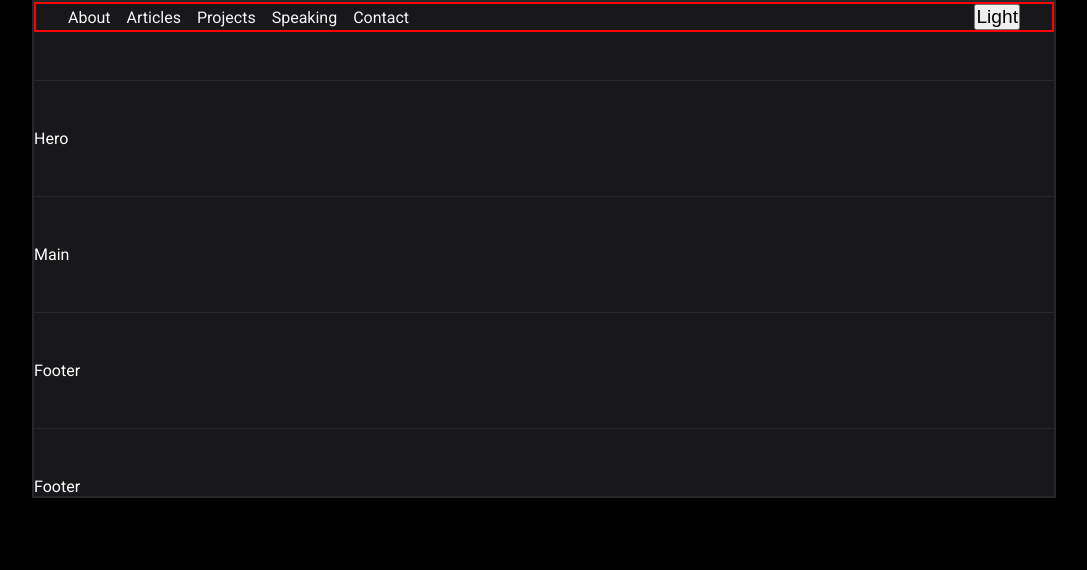
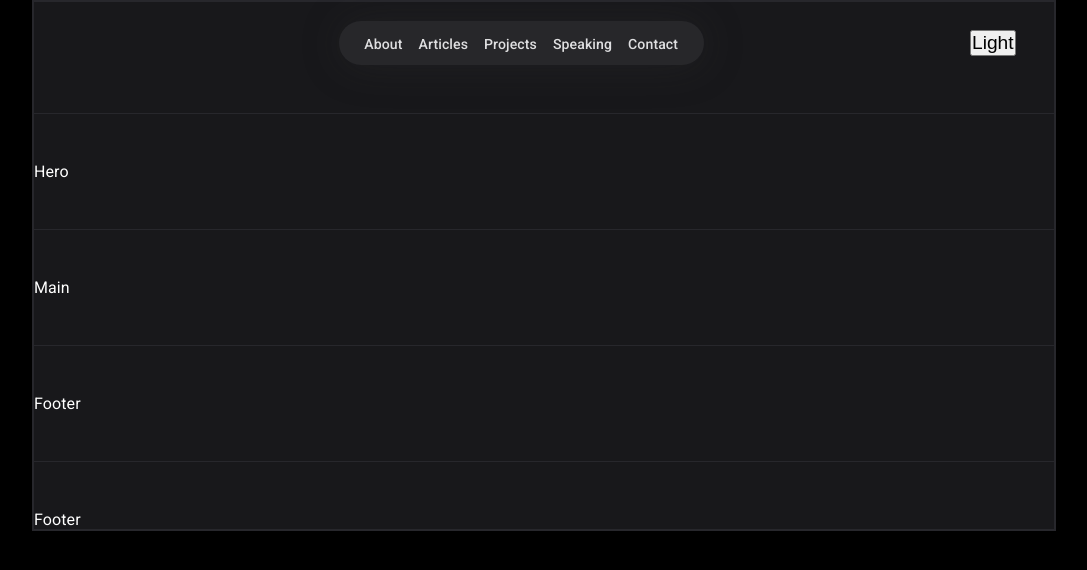
Before and after one commit to islam-solaiman/Portfolio-Website, a React (Create React App) app: page / in a window 1280 px wide. Shown: the top 570 px of the page, without its empty margins (96-1183 px from the left). Built offline with nearby package versions, Linux system fonts and the light colour scheme.

Commit message:
Header styling

```diff
--- a/src/componnets/1-header/Header.js
+++ b/src/componnets/1-header/Header.js
@@ -5,7 +5,9 @@ import   './header.css'
 export default function Header() {
   return (
     <div>
-      <header className='border flex'>
+      <header className=' flex'>
+        <button className='menu'>Show model</button>
+        <div/>
         <nav>
           <ul className='flex'>
             <li><a href="">About</a></li>
--- a/src/componnets/1-header/header.css
+++ b/src/componnets/1-header/header.css
@@ -6,7 +6,17 @@ header ul.flex {
 
 header ul li a {
     color: var(--title);
+    opacity: 0.9;
+    font-size: 0.88rem;
+    font-weight: 500;
 }
+
+header ul li a:hover{
+    color: var(--blue);
+    opacity: 1;
+    font-size: 0.9rem;
+}
+
 
 header button{
     font-size: 1.2rem;
@@ -14,9 +24,27 @@ header button{
 
 header.flex {
     justify-content: space-between;
-    padding: 0 2rem;
+    padding: 0 2.4rem;
+    margin-top: 1.2rem;
+
 }
 
 header.flex nav{
     background-color: var(--bgheader);
+    padding: .77rem 1.6rem;
+    border-radius: 55px;
+    box-shadow: 1px 1px 40px rgba(53, 50, 50, 0.292);
 }
+
+.menu {
+    display: none;
+}
+
+@media (max-width: 700px){
+    header.flex nav{
+        display: none;
+    }
+    .menu {
+        display: block;
+    }
+}
--- a/src/index.css
+++ b/src/index.css
@@ -3,6 +3,7 @@
 html{
     font-family: "Roboto", sans-serif;
     box-sizing: border-box;
+    letter-spacing: 0.1px;
 }
 
 *{
@@ -20,7 +21,8 @@ html{
     --title: rgb(244 244 245);
     --subtitle: rgb(161 161 170);
 
-    --bghedaer: rgb(39 39 42);
+    --bgheader: rgb(39 39 42);
+    --blue: rgb(93, 188, 252);
 }
 
 .light{
@@ -52,6 +54,7 @@ li{
 a{
     text-decoration: none;
     color: initial;
+    transition: 0.2s;
 }
 .flex{
     display: flex;
```
